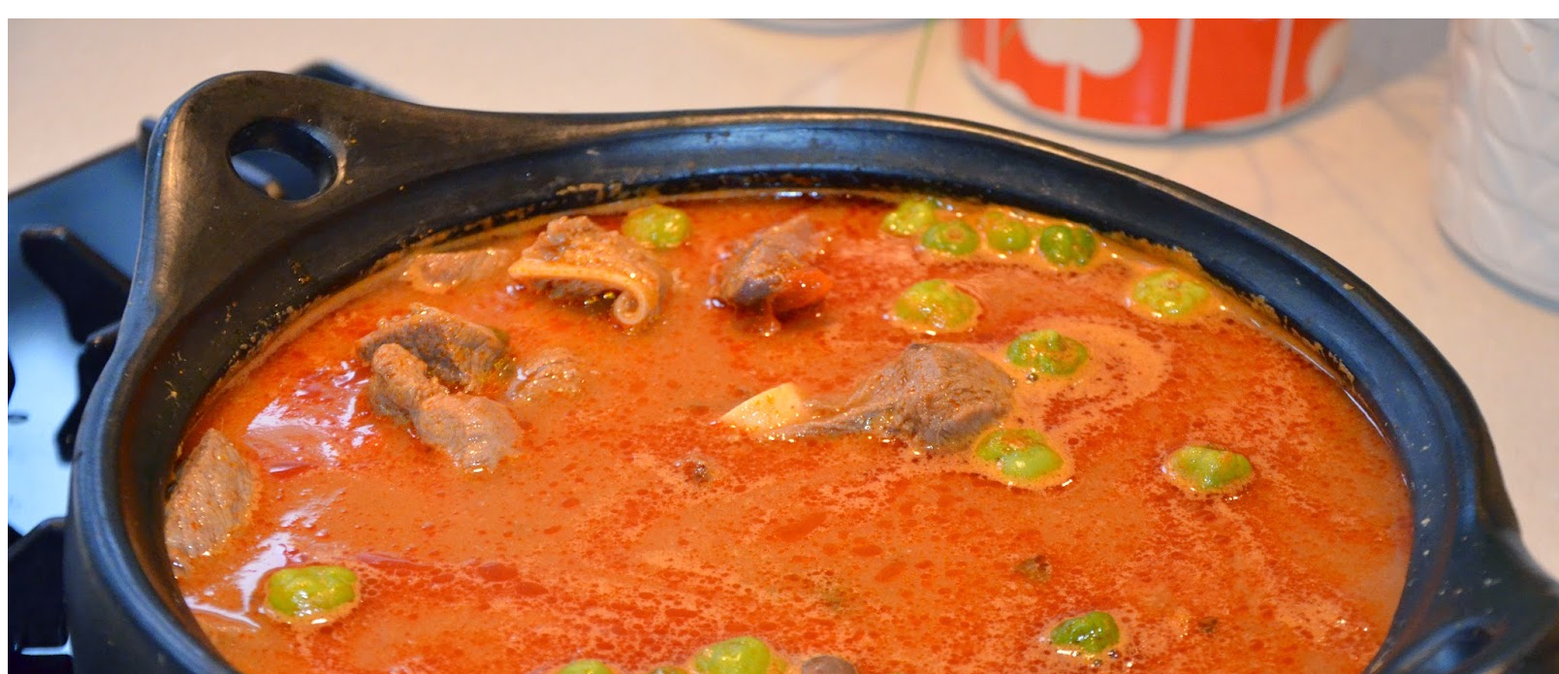
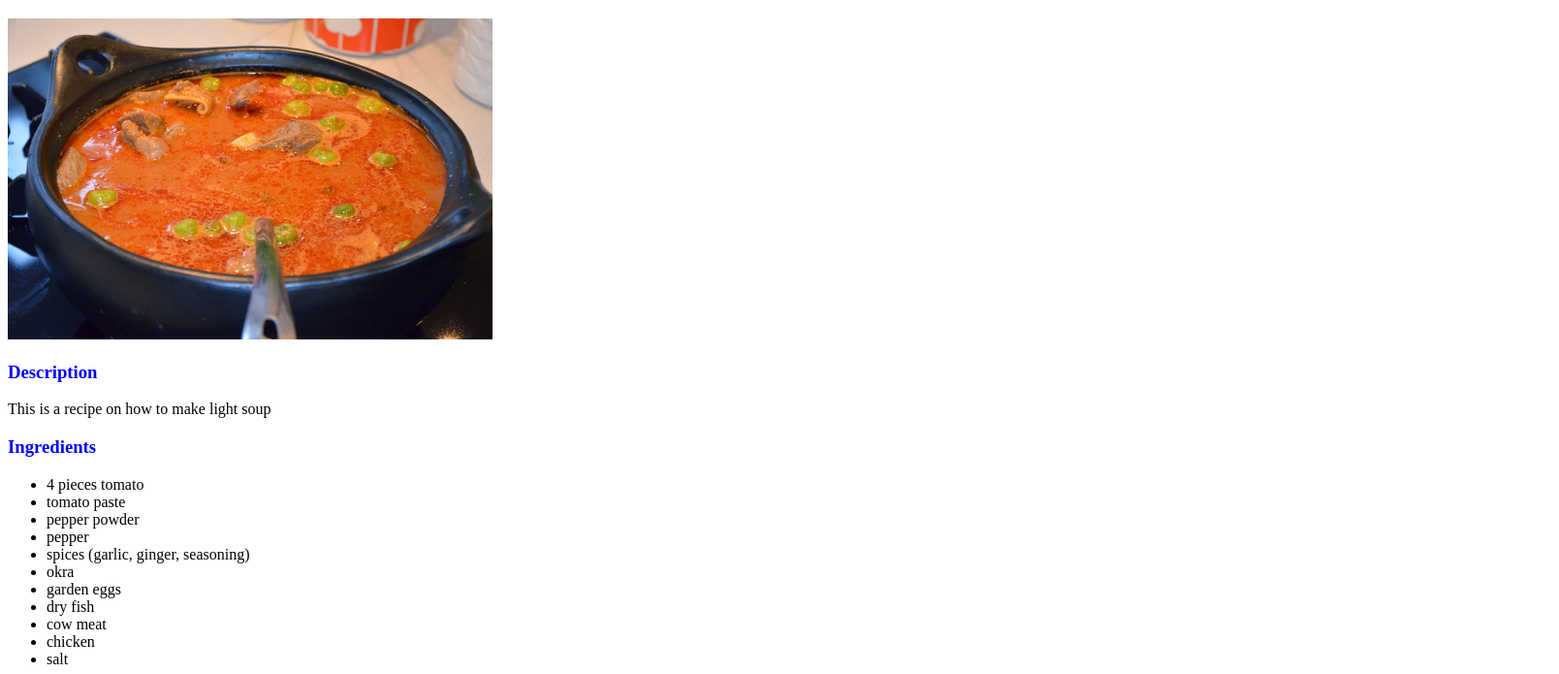
Before and after one commit to elvisnipah/odin-recipes, a plain HTML site: page recipes/lightsoup.html in a window 1280 px wide. Shown: the part 61-756 px from the top of the page at 97% size, 1608 px wide, since content can reach past the window. Drawn offline with Linux system fonts and the light colour scheme.

Commit message:
Change image dimensions

```diff
--- a/recipes/lightsoup.html
+++ b/recipes/lightsoup.html
@@ -8,7 +8,7 @@
 
 <body>
     <h1>Light Soup</h1>
-    <img src="lightsoup.JPG" alt="An image of light soup">
+    <img src="lightsoup.JPG" alt="An image of light soup" class="lightImage">
 
     <h3>Description</h3>
     This is a recipe on how to make light soup
--- a/recipes/style.css
+++ b/recipes/style.css
@@ -6,3 +6,8 @@ h1 {
 h3 {
     color: blue;
 }
+
+.lightImage {
+    height: auto;
+    width: 500px;
+}
```
